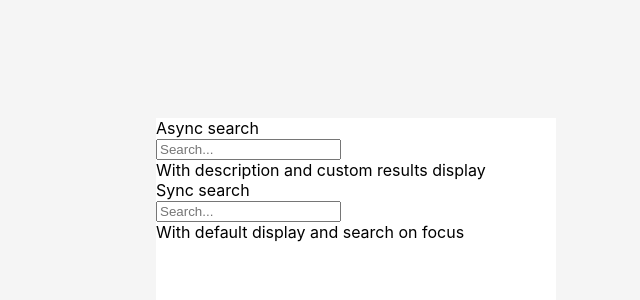
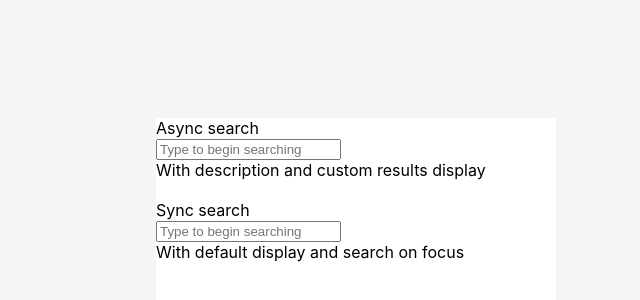
Before and after one commit to tanchinkiat99/search-dropdown, a React (Create React App) app: page / in a window 1280 px wide. Shown: the part 132-432 px from the top of the page, without its empty margins (284-924 px from the left). Built offline with nearby package versions, Linux system fonts and the light colour scheme.

Commit message:
minimal functionality for dropdown

```diff
--- a/src/App.css
+++ b/src/App.css
@@ -10,4 +10,7 @@
   background-color: white;
   height: 300px;
   width: 400px;
+  display: flex;
+  flex-direction: column;
+  gap: 20px;
 }
--- a/src/App.js
+++ b/src/App.js
@@ -1,17 +1,25 @@
 import React from "react";
 import "./App.css";
 import SearchDropdown from "./SearchDropdown/SearchDropdown";
+import currencyData from "./data/currencies.json";
 
 function App() {
   return (
     <div className="App">
       <div className="box">
-        <div>Async search</div>
-        <SearchDropdown />
-        <div>With description and custom results display</div>
-        <div>Sync search</div>
-        <SearchDropdown />
-        <div>With default display and search on focus</div>
+        <SearchDropdown
+          label="Async search"
+          placeholder="Type to begin searching"
+          description="With description and custom results display"
+          options={currencyData.map((item) => item.text)}
+        />
+        <SearchDropdown
+          label="Sync search"
+          placeholder="Type to begin searching"
+          description="With default display and search on focus"
+          showDropdownOnFocus={true}
+          options={currencyData.map((item) => item.text)}
+        />
       </div>
     </div>
   );
--- a/src/SearchDropdown/SearchDropdown.js
+++ b/src/SearchDropdown/SearchDropdown.js
@@ -1,47 +1,50 @@
 import React, { useState, useEffect } from "react";
 import "./SearchDropdown.css";
 
-function SearchableDropdown({ options, onSelect }) {
+function SearchableDropdown({
+  options = [],
+  onSelect = () => {},
+  placeholder = "",
+  label = "",
+  description = "",
+  showDropdownOnFocus = false,
+  disabled = false,
+}) {
   const [isOpen, setIsOpen] = useState(false);
   const [selectedItem, setSelectedItem] = useState(null);
   const [searchQuery, setSearchQuery] = useState("");
 
+  const showDropdown = () => {
+    setIsOpen(true);
+  };
+
+  const hideDropdown = () => {
+    setIsOpen(false);
+  };
+
   // Handle selecting an item from the dropdown
   const handleSelect = (item) => {
     setSelectedItem(item);
-    setIsOpen(false);
+    hideDropdown();
     onSelect(item);
   };
 
-  // Use useEffect to close the dropdown when clicking outside it
-  useEffect(() => {
-    function handleClickOutside(event) {
-      if (isOpen && !event.target.closest(".searchable-dropdown")) {
-        setIsOpen(false);
-      }
+  const handleOnFocus = () => {
+    if (showDropdownOnFocus) {
+      showDropdown();
     }
-    window.addEventListener("click", handleClickOutside);
-    return () => {
-      window.removeEventListener("click", handleClickOutside);
-    };
-  }, [isOpen]);
+  };
 
-  return (
-    <div className="searchable-dropdown">
-      {/* Render the input for searching */}
-      <input
-        type="text"
-        placeholder="Search..."
-        value={searchQuery}
-        onChange={(e) => setSearchQuery(e.target.value)}
-        onClick={() => setIsOpen(true)}
-      />
+  const handleOnBlur = () => {
+    hideDropdown();
+  };
 
-      {/* Render the dropdown when it's open */}
-      {isOpen && (
+  const renderDropDown = () => {
+    return (
+      isOpen && (
         <div className="dropdown">
-          {/* Render filtered options based on searchQuery */}
-          {/* {options
+          {options
+            // Filtering options based on search query
             .filter((item) =>
               item.toLowerCase().includes(searchQuery.toLowerCase())
             )
@@ -53,9 +56,26 @@ function SearchableDropdown({ options, onSelect }) {
               >
                 {item}
               </div>
-            ))} */}
+            ))}
         </div>
-      )}
+      )
+    );
+  };
+
+  return (
+    <div className="searchable-dropdown">
+      <div>{label}</div>
+      <input
+        type="text"
+        placeholder={placeholder}
+        value={searchQuery}
+        onChange={(e) => setSearchQuery(e.target.value)}
+        onFocus={handleOnFocus}
+        onBlur={handleOnBlur}
+        disabled={disabled}
+      />
+      {renderDropDown()}
+      <div>{description}</div>
     </div>
   );
 }
--- /dev/null
+++ b/src/data/currencies.json
@@ -0,0 +1,23 @@
+[
+  {
+    "text": "Euro"
+  },
+  {
+    "text": "USD"
+  },
+  {
+    "text": "SGD"
+  },
+  {
+    "text": "JPY"
+  },
+  {
+    "text": "AUD"
+  },
+  {
+    "text": "Currency X"
+  },
+  {
+    "text": "Currency Y"
+  }
+]
```
Also changed, not shown: src/logo.svg (deleted).
